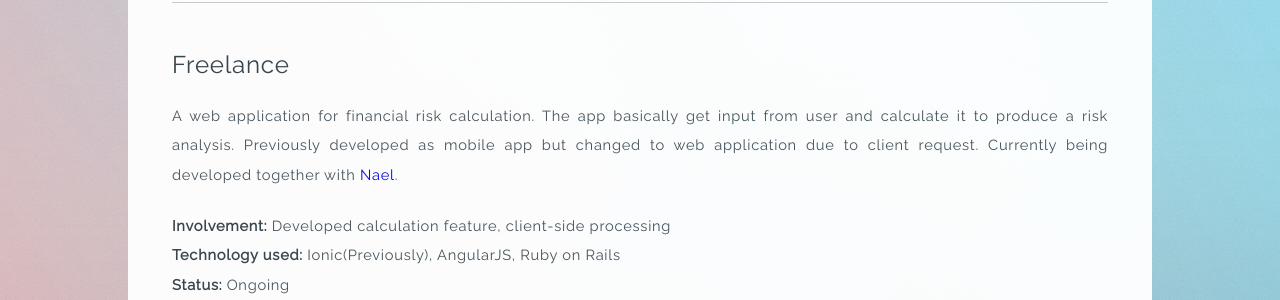
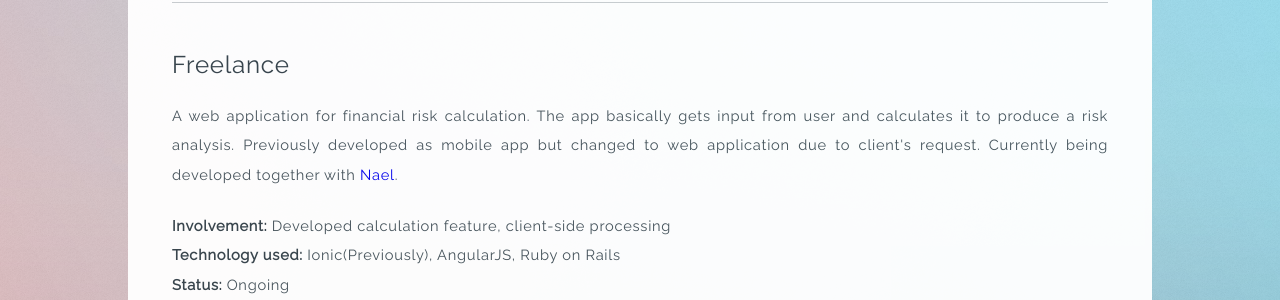
Before and after one commit to nurali93/nurali93.github.io-v1, a Jekyll site: the page built from portfolio/index.html, in a window 1280 px wide and 900 px high, scrolled down 1707 px. Shown: the part 153-453 px from the top of the window. Built offline with Jekyll 4.4.1, drawn with Linux system fonts in a browser that asks for light colours; some of the changed text lies outside the part shown.

Commit message:
Update index.html

```diff
--- a/portfolio/index.html
+++ b/portfolio/index.html
@@ -75,7 +75,7 @@ title: Nurali's Portfolio
         <hr id="free">
         <h2>Freelance</h2>
         <p hidden>An on-going side-project of me and my friend given by a group of researchers in a university to develop a web app for their implementation stage. This project has gone several major changes from a basic mobile app to and advance web application. We are currently using Angular JS and Ruby on Rails for this project development.</p>
-        <p>A web application for financial risk calculation. The app basically get input from user and calculate it to produce a risk analysis. Previously developed as mobile app but changed to web application due to client request. Currently being developed together with <a href="http://naelahnordin.com">Nael</a>.</p>
+        <p>A web application for financial risk calculation. The app basically gets input from user and calculates it to produce a risk analysis. Previously developed as mobile app but changed to web application due to client's request. Currently being developed together with <a href="http://naelahnordin.com">Nael</a>.</p>
         <p>
             <strong>Involvement: </strong>Developed calculation feature, client-side processing<br>
             <strong>Technology used: </strong>Ionic(Previously), AngularJS, Ruby on Rails<br>
```
Also changed, not shown: other parts of portfolio/index.html (+1 -1 lines).
